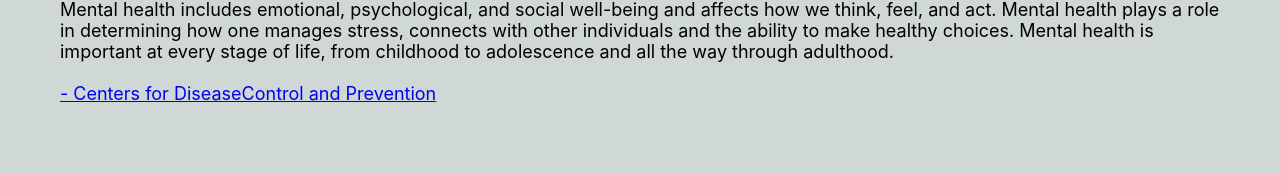
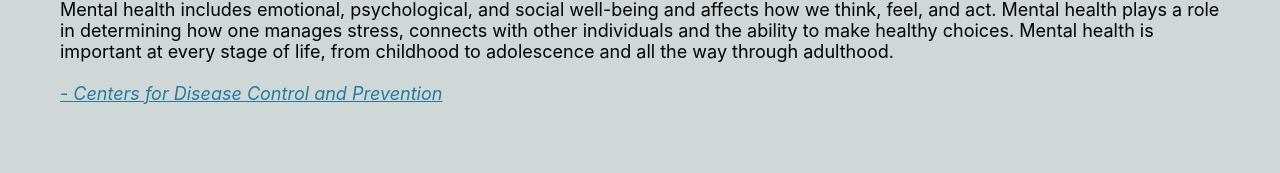
Before and after one commit to darrenpatricknelson/AniqaJohnson, a React (Create React App) app: page / in a window 1280 px wide. Shown: the part 613-786 px from the top of the page. Built offline with nearby package versions, Linux system fonts and the light colour scheme.

Commit message:
Update: styling of write up link

```diff
--- a/src/components/WriteUp.css
+++ b/src/components/WriteUp.css
@@ -25,6 +25,14 @@
   text-transform: uppercase;
 }
 
+.mental-health-link {
+  color: #247ba0;
+}
+
+.mental-health-link:visited {
+  color: #247ba0;
+}
+
 /* -------- responsiveness -------- */
 @media only screen and (max-width: 700px) {
   .write-up-container {
--- a/src/components/WriteUp.jsx
+++ b/src/components/WriteUp.jsx
@@ -15,9 +15,9 @@ const WriteUp = () => {
                 other individuals and the ability to make healthy choices. Mental health is important at every stage
                 of life, from childhood to adolescence and all the way through adulthood.
                 <br /><br />
-                <a href="https://www.cdc.gov/mentalhealth/learn/index.htm#:~:text=Mental%20health%20includes%20our
-                %20emotional,childhood%20and%20adolescence%20through%20adulthood">
-                    - Centers for DiseaseControl and Prevention
+                <a className='mental-health-link' target={'_blank'} href="https://www.cdc.gov/mentalhealth/learn/index.htm#:~:text=Mental%20health%20includes%20our
+                %20emotional,childhood%20and%20adolescence%20through%20adulthood" rel="noreferrer">
+                    - <em>Centers for Disease Control and Prevention</em>
                 </a>
             </p>
         </div>
```
